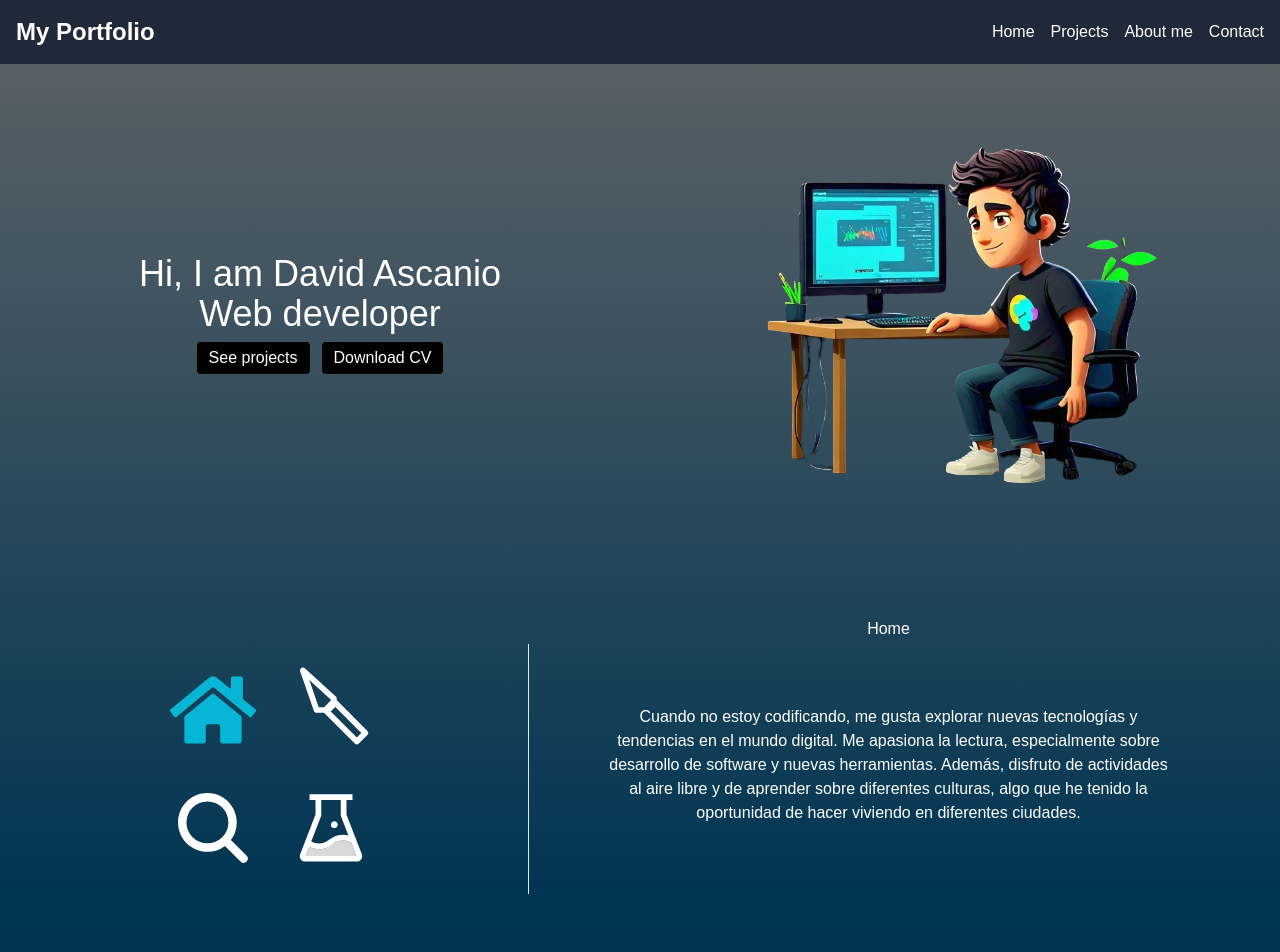
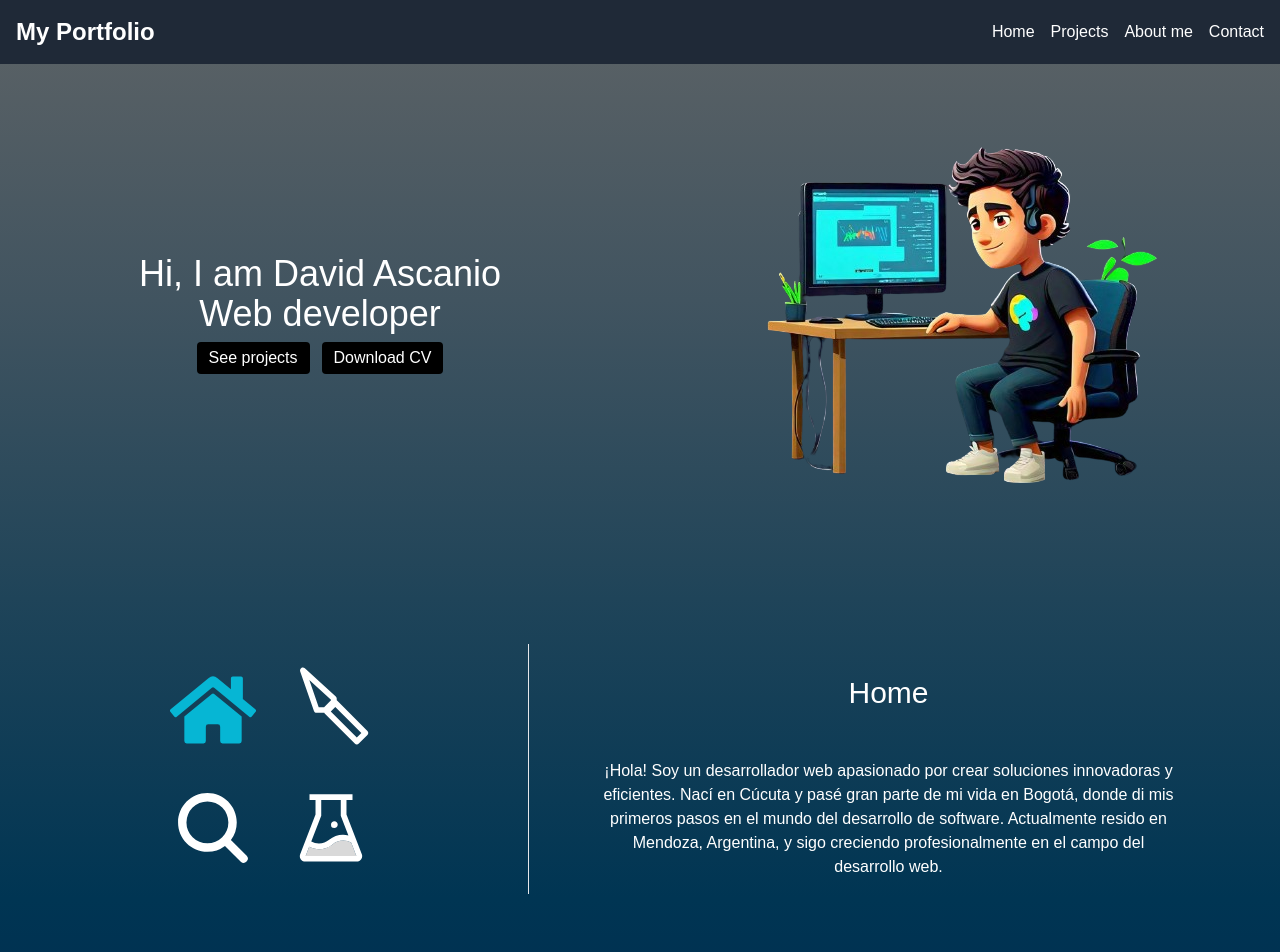
Before and after one commit to Deivy4/portafolio-david-ascanio-nextjs, a Next.js app: page / in a window 1280 px wide. Shown: the top 952 px of the page. Built offline with nearby package versions, Linux system fonts and the light colour scheme.

Commit message:
Se ajustan textos de info y el padding

```diff
--- a/app/page.tsx
+++ b/app/page.tsx
@@ -11,10 +11,11 @@ interface textsInfoTypes {
   title : string,
   text : string
 }
+
 export default function Home() {
   const textsInfo = {
-    HOBBY: { title: "Hobbys", text: `¡Hola! Soy un desarrollador web apasionado por crear soluciones innovadoras y eficientes. Nací en Cúcuta y pasé gran parte de mi vida en Bogotá, donde di mis primeros pasos en el mundo del desarrollo de software. Actualmente resido en Mendoza, Argentina, y sigo creciendo profesionalmente en el campo del desarrollo web.` },
-    HOME: { title: "Home", text: `Cuando no estoy codificando, me gusta explorar nuevas tecnologías y tendencias en el mundo digital. Me apasiona la lectura, especialmente sobre desarrollo de software y nuevas herramientas. Además, disfruto de actividades al aire libre y de aprender sobre diferentes culturas, algo que he tenido la oportunidad de hacer viviendo en diferentes ciudades.` },
+    HOBBY: { title: "Hobbys", text: `Cuando no estoy codificando, me gusta explorar nuevas tecnologías y tendencias en el mundo digital. Me apasiona la lectura, especialmente sobre desarrollo de software y nuevas herramientas. Además, disfruto de actividades al aire libre y de aprender sobre diferentes culturas, algo que he tenido la oportunidad de hacer viviendo en diferentes ciudades.` },
+    HOME: { title: "Home", text: `¡Hola! Soy un desarrollador web apasionado por crear soluciones innovadoras y eficientes. Nací en Cúcuta y pasé gran parte de mi vida en Bogotá, donde di mis primeros pasos en el mundo del desarrollo de software. Actualmente resido en Mendoza, Argentina, y sigo creciendo profesionalmente en el campo del desarrollo web.` },
     EXPERIENCE: { title: "Experiencia", text: `Tengo más de 3 años de experiencia en desarrollo web, trabajando con tecnologías como .NET, C#, JavaScript, jQuery, React y Next.js. He sido parte de proyectos significativos en mi empresa actual, donde he contribuido en el desarrollo de aplicaciones robustas y escalables. Mi enfoque siempre ha sido mejorar la calidad del código y la experiencia del usuario, y sigo comprometido a aprender y adaptarme a las nuevas tendencias del sector.` },
     WHAT_SEARCH: { title: "¿Qué estoy buscando?", text: `Busco oportunidades que me permitan seguir desarrollándome como profesional y aportar mis habilidades en proyectos desafiantes. Estoy interesado en colaborar con equipos creativos que compartan mi pasión por la innovación y la mejora continua. Mi objetivo es crecer en áreas como la arquitectura de software y la integración de nuevas tecnologías.` }
   };
@@ -71,9 +72,9 @@ export default function Home() {
             </div>
           </div>
         </div>
-        <div className='md:w-[60%] flex justify-center items-center h-[250px]'>
-          <div className='justify-center items-center flex flex-col gap-16 md:-mt-24 md:max-w-[80%]'>
-            <h2 className={`transition-opacity duration-1000 ${visible ? 'opacity-100' : 'opacity-0'}`}>{textInfo.title}</h2>
+        <div className='pt-28 md:w-[60%] flex justify-center items-center h-[250px]'>
+          <div className='mt-96 justify-center items-center flex flex-col gap-12 md:-mt-24 md:max-w-[80%]'>
+            <h2 className={`text-3xl transition-opacity duration-1000 ${visible ? 'opacity-100' : 'opacity-0'}`}>{textInfo.title}</h2>
             <div className='text-center'>
               <p className={`transition-opacity duration-1000 ${visible ? 'opacity-100' : 'opacity-0'}`}>{textInfo.text}</p>
             </div>
```
